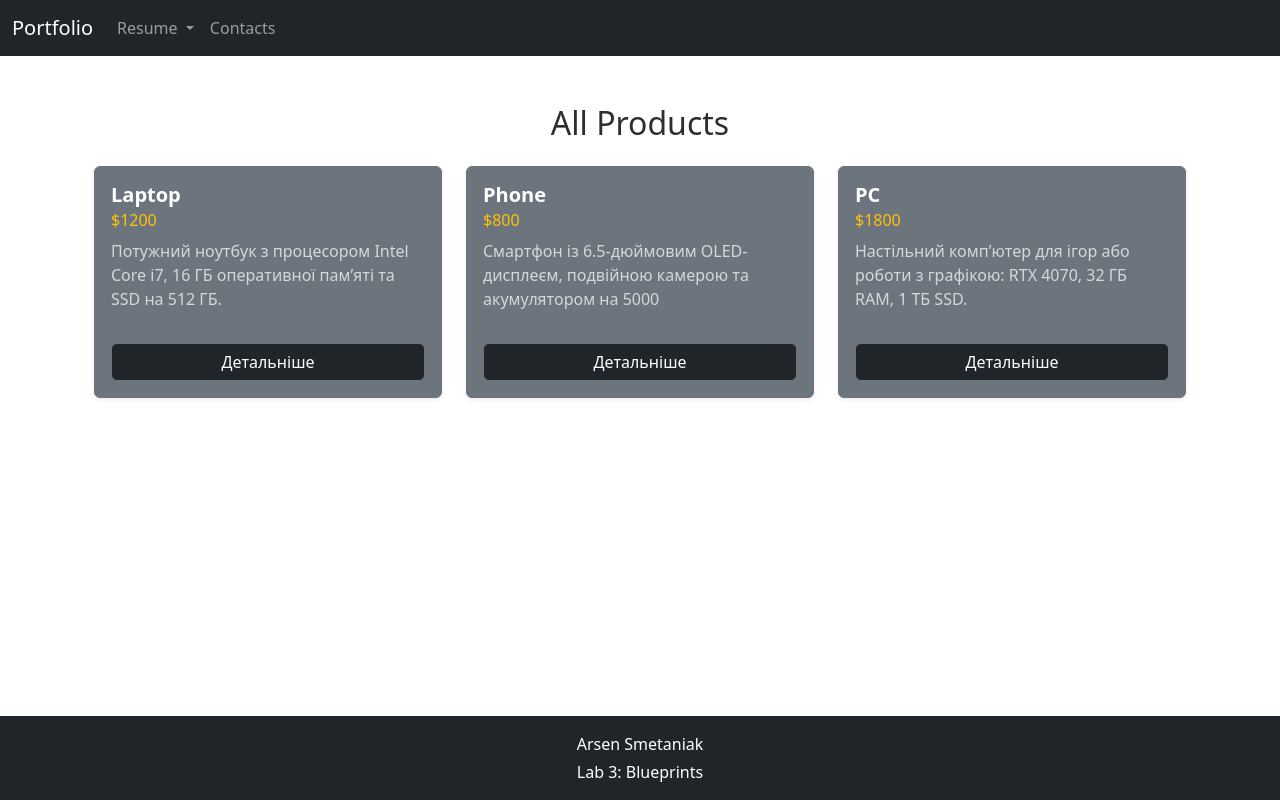
After one commit to arsensmetaniak24-code/flask-app-lab, a Flask app: page /products/ in a window 1280 px wide. The commit adds this page. Run offline with Flask 3, Linux system fonts and the light colour scheme.

Commit message:
Added products endpoints

```diff
--- a/app/__init__.py
+++ b/app/__init__.py
@@ -10,3 +10,6 @@ from . import views
 
 from .users import users_bp
 app.register_blueprint(users_bp)
+
+from .products import products_bp
+app.register_blueprint(products_bp)
--- /dev/null
+++ b/app/products/templates/products/products.html
@@ -0,0 +1,29 @@
+{% extends 'base.html' %}
+
+{% block content %}
+<div class="container my-4 text-light">
+    <h2 class="mb-4 text-center text-secondary-emphasis">All Products</h2>
+
+    <div class="row row-cols-1 row-cols-md-3 g-4">
+        {% for product in products %}
+        <div class="col">
+            <div class="card h-100 bg-secondary text-white border-secondary shadow-sm">
+                <div class="card-body d-flex flex-column">
+                    <h5 class="card-title fw-bold">{{ product.name }}</h5>
+                    <h6 class="card-subtitle mb-2 text-warning">${{ product.price }}</h6>
+                    <p class="card-text text-light opacity-75 flex-grow-1">
+                        {{ product.content }}
+                    </p>
+                    <div class="mt-3">
+                        <a href="{{ url_for('products.product_detail', product_id=product.id) }}"
+                           class="btn btn-dark w-100 border-secondary">
+                            Детальніше
+                        </a>
+                    </div>
+                </div>
+            </div>
+        </div>
+        {% endfor %}
+    </div>
+</div>
+{% endblock %}
--- a/app/products/views.py
+++ b/app/products/views.py
@@ -0,0 +1,37 @@
+from flask import request, redirect, url_for, render_template
+
+from .. import app
+from . import products_bp
+
+
+products = [
+    {
+        "id": 1,
+        "name": "Laptop",
+        "price": 1200,
+        "content": "Потужний ноутбук з процесором Intel Core i7, 16 ГБ оперативної пам’яті та SSD на 512 ГБ."
+    },
+    {
+        "id": 2,
+        "name": "Phone",
+        "price": 800,
+        "content": "Смартфон із 6.5-дюймовим OLED-дисплеєм, подвійною камерою та акумулятором на 5000"
+    },
+    {
+        "id": 3,
+        "name": "PC",
+        "price": 1800,
+        "content": "Настільний комп’ютер для ігор або роботи з графікою: RTX 4070, 32 ГБ RAM, 1 ТБ SSD."
+    }
+]
+
+@products_bp.route('/')
+def all_products():
+    return render_template("products.html", title="All Products", products=products)
+
+@products_bp.route('/<int:product_id>')
+def product_detail(product_id):
+    for product in products:
+        if product["id"] == product_id:
+            return render_template("product.html", title="Product", product=product)
+    return None
--- a/app/templates/components/_footer.html
+++ b/app/templates/components/_footer.html
@@ -1,6 +1,6 @@
 <footer class="bg-dark text-white text-center py-3 mt-auto position-static">
     <div class="container-fluid">
         <p class="mb-1">Arsen Smetaniak</p>
-        <p class="mb-0">Lab 2: Flask routing</p>
+        <p class="mb-0">Lab 3: Blueprints</p>
     </div>
 </footer>
--- a/app/users/__init__.py
+++ b/app/users/__init__.py
@@ -3,7 +3,8 @@ from flask import Blueprint
 users_bp = Blueprint(
     'users',
     __name__,
-    template_folder='templates/users'
+    template_folder='templates/users',
+    url_prefix='/users'
 )
 
 from . import views
--- a/app/users/templates/users/hi.html
+++ b/app/users/templates/users/hi.html
@@ -5,10 +5,10 @@
     <nav>
         <ul>
             <li>
-                <a href="{{ url_for('greeting', name='John', age=30) }}">Greet John</a>
+                <a href="{{ url_for('users.greeting', name='John', age=30) }}">Greet John</a>
             </li>
             <li>
-                <a href="{{ url_for('admin') }}">Admin</a>
+                <a href="{{ url_for('users.admin') }}">Admin</a>
             </li>
         </ul>
     </nav>
```
Also changed, not shown: app/products/__init__.py (+10 -0 lines), app/products/templates/products/product.html (added, +33 -0 lines), app/users/views.py (+5 -4 lines).
